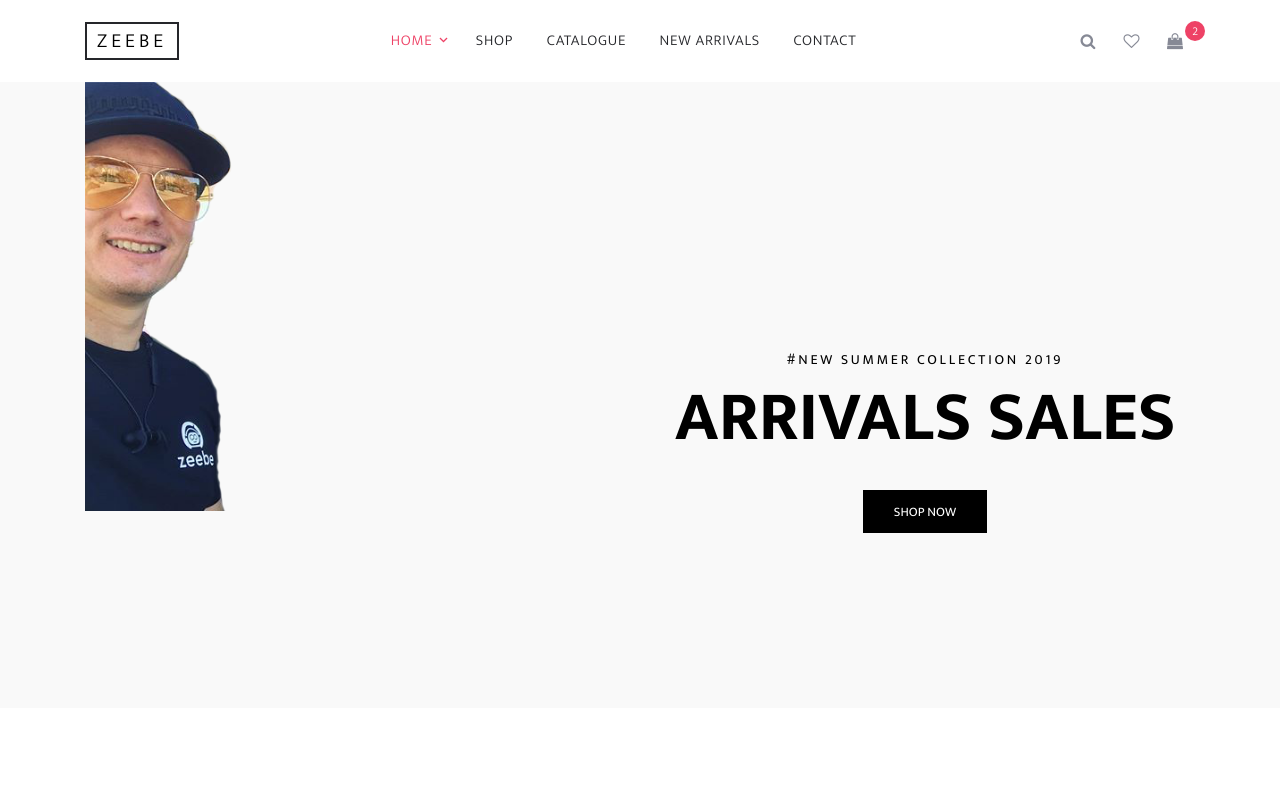
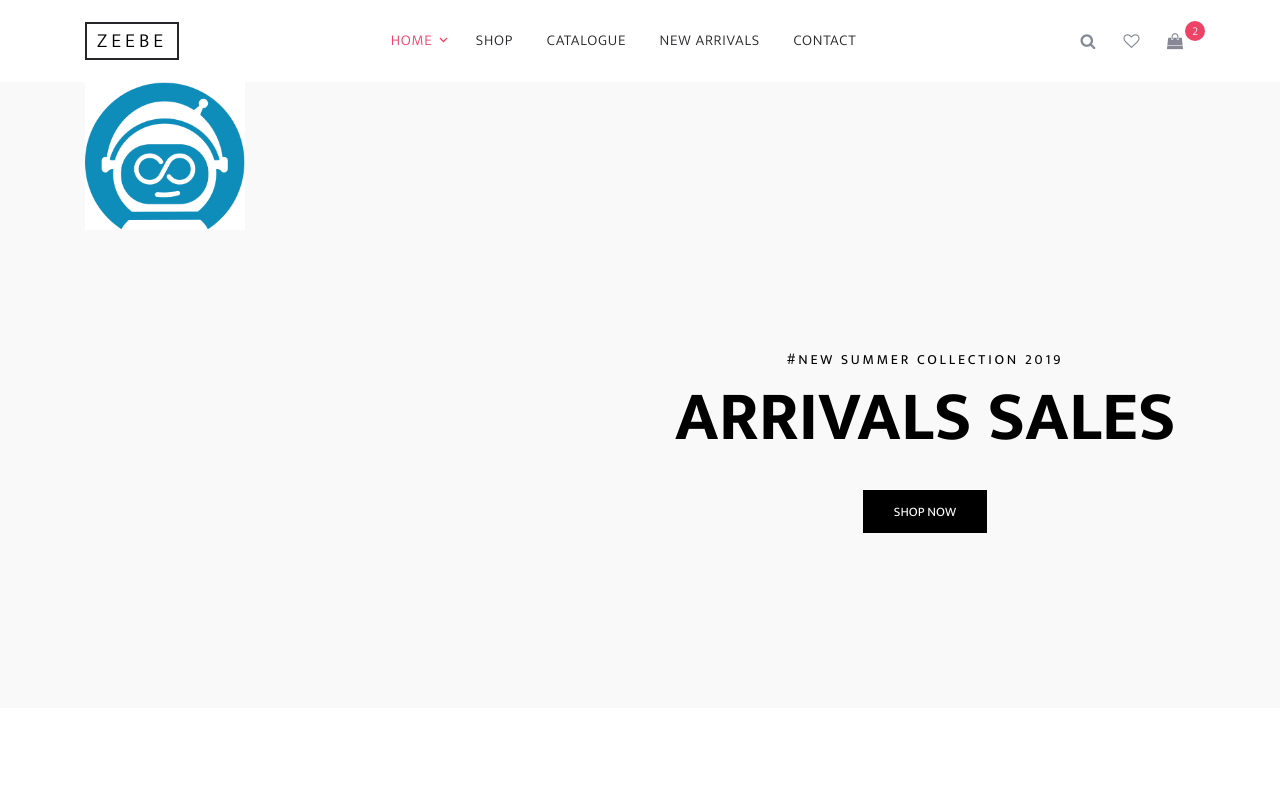
Before and after one commit to jwulf/zeebe-ecommerce-demo, a website: page rest-server/public/index.html in a window 1280 px wide. Shown: the top 785 px of the page. Drawn offline with Linux system fonts and the light colour scheme; files whose address does not match are found by name.

Commit message:
Update shop logo

```diff
--- a/rest-server/public/index.html
+++ b/rest-server/public/index.html
@@ -111,7 +111,7 @@
               </div>
             </div>
             <div class="col-md-2 order-1 align-self-start">
-              <img src="images/josh-shirt.png" alt="Image" class="img-fluid" />
+              <img src="images/zeebe-logo.png" alt="Image" class="img-fluid" />
             </div>
           </div>
         </div>
```
Also changed, not shown: rest-server/public/shop.html (+1 -1 lines), rest-server/public/images/zeebe-logo.png (added).
